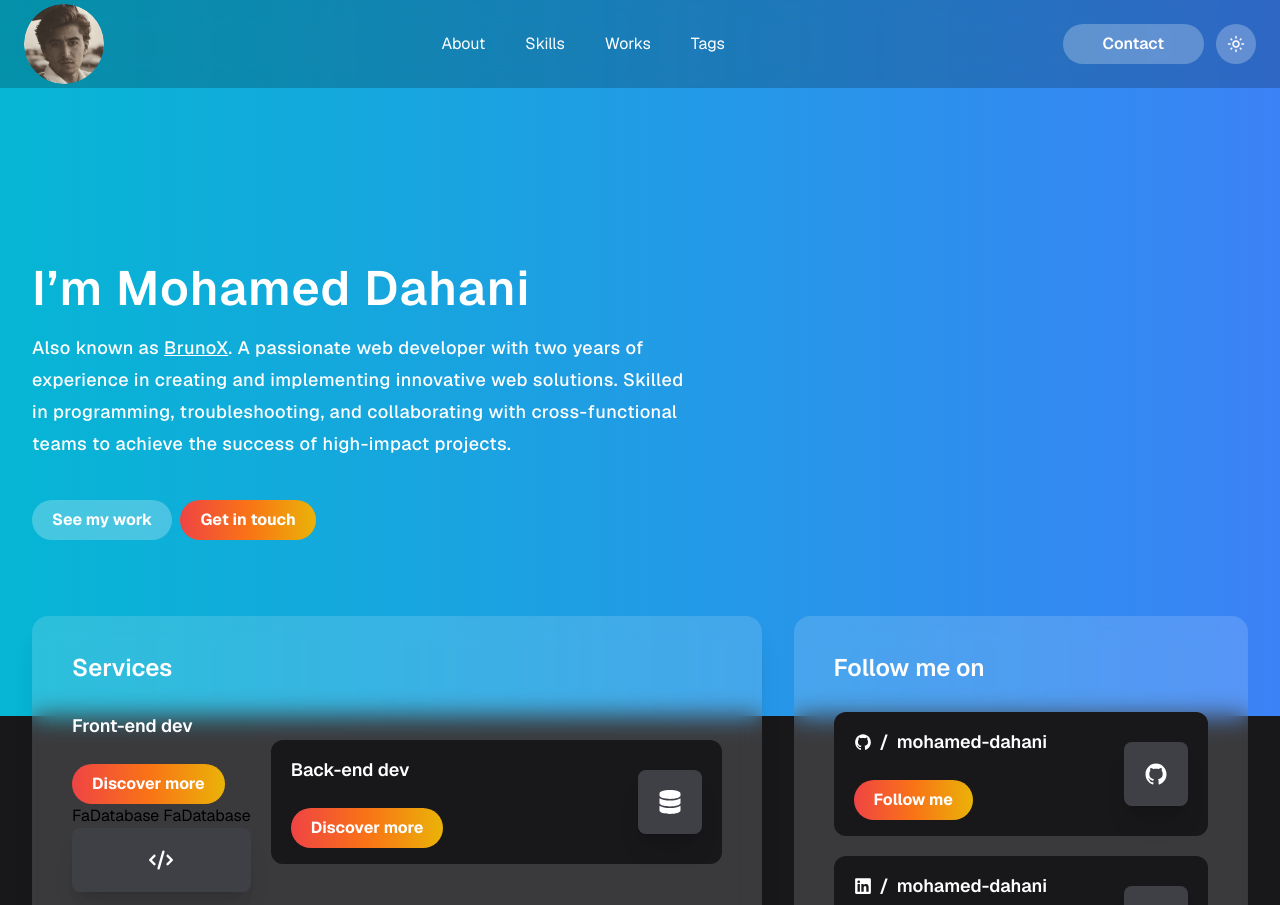
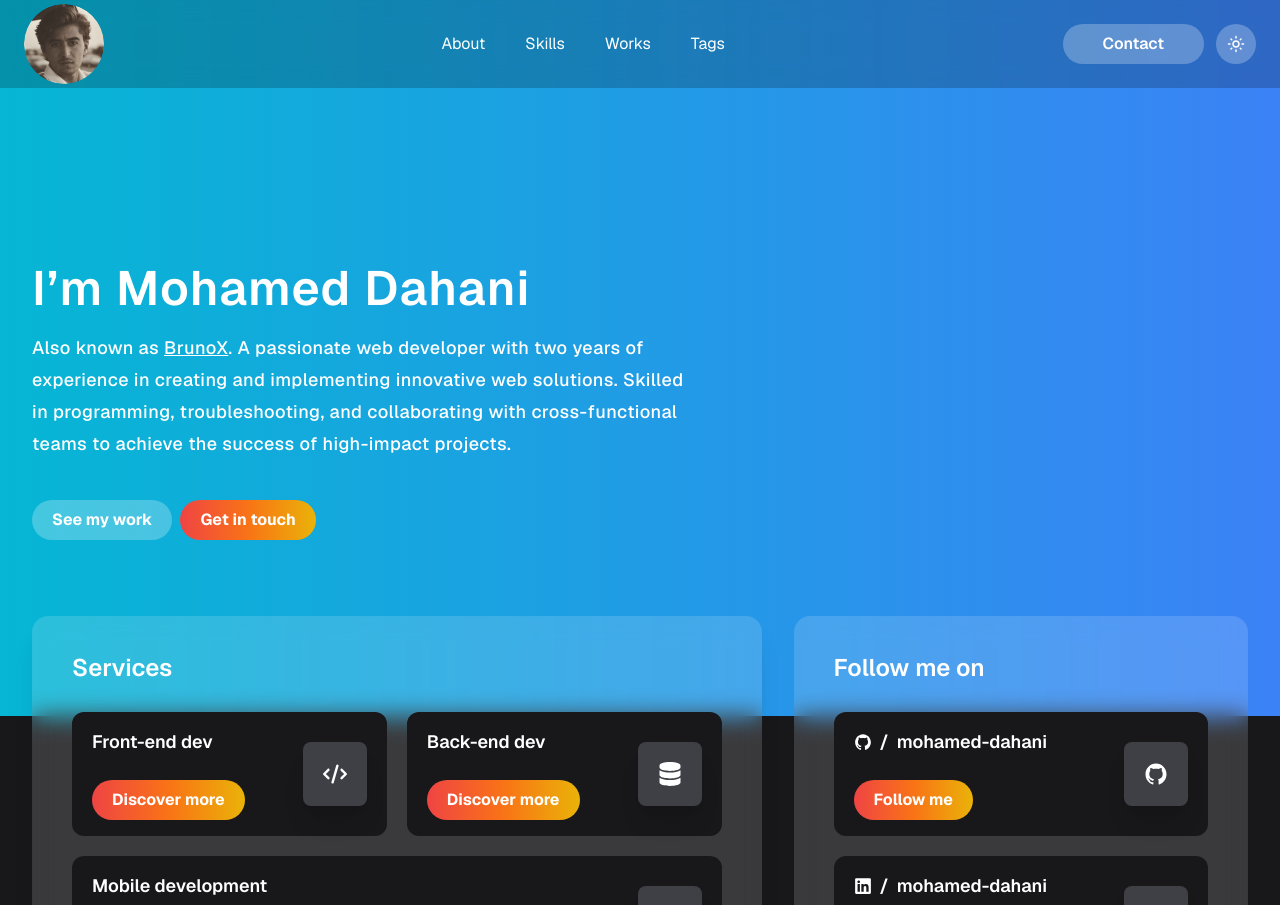
Before and after one commit to dahani-dev/portfolio-with-Nextjs, a Next.js app: page / in a window 1280 px wide. Shown: the top 905 px of the page. Built offline with nearby package versions, Linux system fonts and the light colour scheme.

Commit message:
fix Accessibility

```diff
--- a/src/app/components/main.jsx
+++ b/src/app/components/main.jsx
@@ -15,10 +15,7 @@ const main = () => {
         <div className="backdrop-blur-md dark:bg-white/15 bg-black/10 py-9 px-10 rounded-2xl min-w-[60%] shadow-xl">
           <h1 className="text-white font-semibold text-2xl mb-7">Services</h1>
           <div className="flex items-center justify-between gap-5 flex-wrap">
-            <div
-              classNamaria-label="Front-end service"
-              e="flex-grow flex justify-between items-center gap-8 py-4 px-5 bg-white rounded-xl dark:bg-[#18181B] "
-            >
+            <div className="flex-grow flex justify-between items-center gap-8 py-4 px-5 bg-white rounded-xl dark:bg-[#18181B] ">
               <div>
                 <h1 className="text-black font-semibold text-lg mb-6 dark:text-white">
                   Front-end dev
@@ -27,7 +24,7 @@ const main = () => {
                   <Link href="/service/frontend">Discover more</Link>
                 </button>
               </div>
-              FaDatabase FaDatabase
+
               <Link
                 href="/service/frontend"
                 aria-label="Front-end service"
@@ -48,7 +45,6 @@ const main = () => {
 
               <Link
                 href="/service/backend"
-                aria-label="Bront-end service"
                 className="flex justify-center items-center text-black bg-white text-2xl rounded-lg dark:bg-[#3F3F46] dark:text-white shadow-xl p-5 hover:bg-gradient-to-r from-cyan-500 to-blue-500 hover:text-white transition-colors"
               >
                 <FaDatabase />
@@ -59,13 +55,12 @@ const main = () => {
                 <h1 className="text-black font-semibold text-lg mb-6 dark:text-white">
                   Mobile development
                 </h1>
-                <button classNameFront-end="text-white bg-gradient-to-r from-red-500 via-orange-500 to-yellow-500 py-2 px-5 font-bold rounded-full hover:bg-gradient-to-r hover:from-cyan-500 hover:to-blue-500 transition-colors">
+                <button className="text-white bg-gradient-to-r from-red-500 via-orange-500 to-yellow-500 py-2 px-5 font-bold rounded-full hover:bg-gradient-to-r hover:from-cyan-500 hover:to-blue-500 transition-colors">
                   <Link href="/service/mobile">Discover more</Link>
                 </button>
               </div>
               <Link
                 href="/service/mobile"
-                aria-label="Mobile service"
                 className="flex justify-center items-center text-black bg-white text-2xl rounded-lg dark:bg-[#3F3F46] dark:text-white shadow-xl p-5 hover:bg-gradient-to-r from-cyan-500 to-blue-500 hover:text-white transition-colors"
               >
                 <CiMobile3 />
@@ -81,7 +76,7 @@ const main = () => {
             <div className="flex-grow flex justify-between items-center  gap-8 py-4 px-5 bg-white rounded-xl dark:bg-[#18181B]">
               <div>
                 <h1 className="text-black font-semibold text-lg mb-6 dark:text-white flex items-center">
-                  <IoLogoGithub aria-label="My github account" />
+                  <IoLogoGithub />
                   <span className="mx-2">/</span>mohamed-dahani
                 </h1>
                 <button className="text-white bg-gradient-to-r from-red-500 via-orange-500 to-yellow-500 py-2 px-5 font-bold rounded-full hover:bg-gradient-to-r hover:from-cyan-500 hover:to-blue-500 transition-colors">
@@ -92,7 +87,6 @@ const main = () => {
               <div>
                 <Link
                   href=""
-                  aria-label="My github account"
                   className=" flex justify-center items-center text-black bg-white text-2xl rounded-lg dark:bg-[#3F3F46] dark:text-white shadow-xl p-5 hover:bg-gradient-to-r from-cyan-500 to-blue-500 hover:text-white transition-colors"
                 >
                   <IoLogoGithub />
@@ -113,7 +107,6 @@ const main = () => {
               <div>
                 <Link
                   href=""
-                  aria-label="My linkedin account"
                   className=" flex justify-center items-center text-black bg-white text-2xl rounded-lg dark:bg-[#3F3F46] dark:text-white shadow-xl p-5 hover:bg-gradient-to-r from-cyan-500 to-blue-500 hover:text-white transition-colors"
                 >
                   <FaLinkedin />
@@ -134,7 +127,6 @@ const main = () => {
               <div>
                 <Link
                   href=""
-                  aria-label="My x twitter account"
                   className=" flex justify-center items-center text-black bg-white text-2xl rounded-lg dark:bg-[#3F3F46] dark:text-white shadow-xl p-5 hover:bg-gradient-to-r from-cyan-500 to-blue-500 hover:text-white transition-colors"
                 >
                   <FaXTwitter />
@@ -155,7 +147,6 @@ const main = () => {
               <div>
                 <Link
                   href=""
-                  aria-label="My instagram account"
                   className=" flex justify-center items-center text-black bg-white text-2xl rounded-lg dark:bg-[#3F3F46] dark:text-white shadow-xl p-5 hover:bg-gradient-to-r from-cyan-500 to-blue-500 hover:text-white transition-colors"
                 >
                   <FaInstagram />
```
